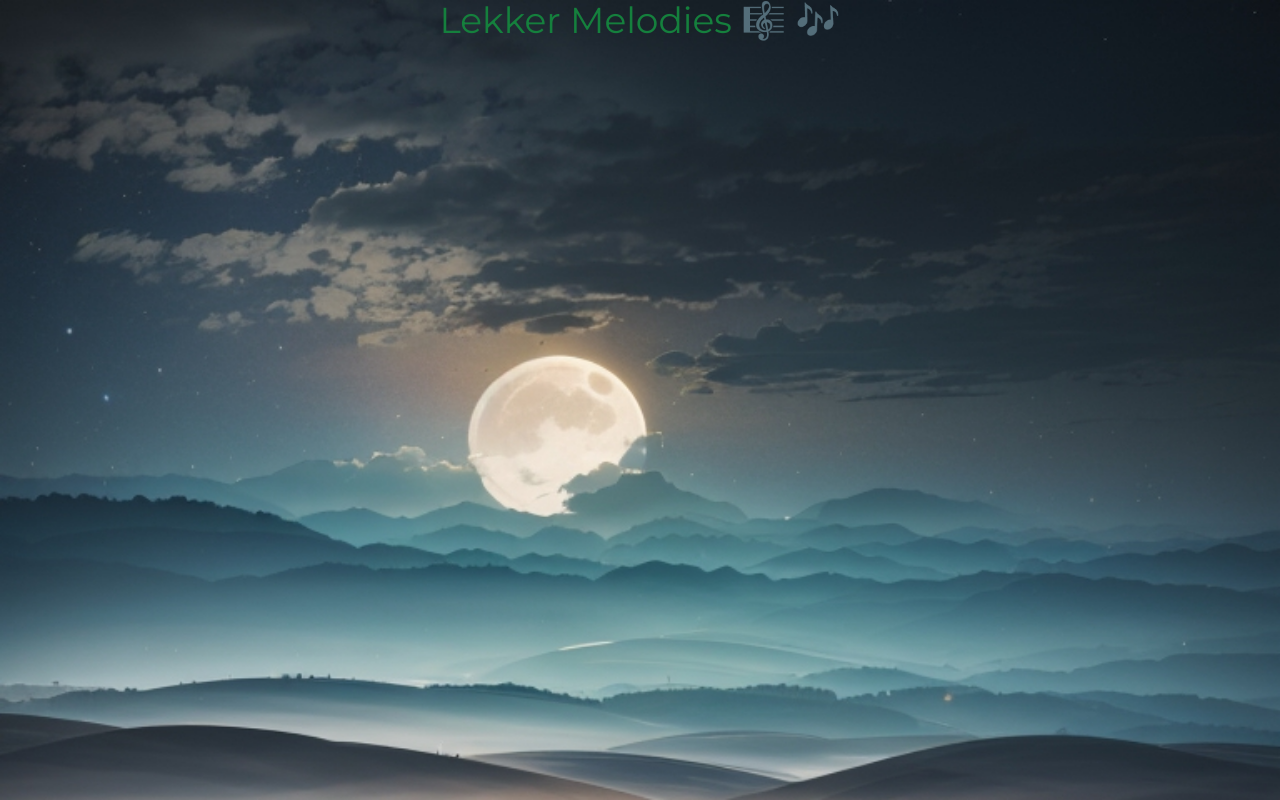
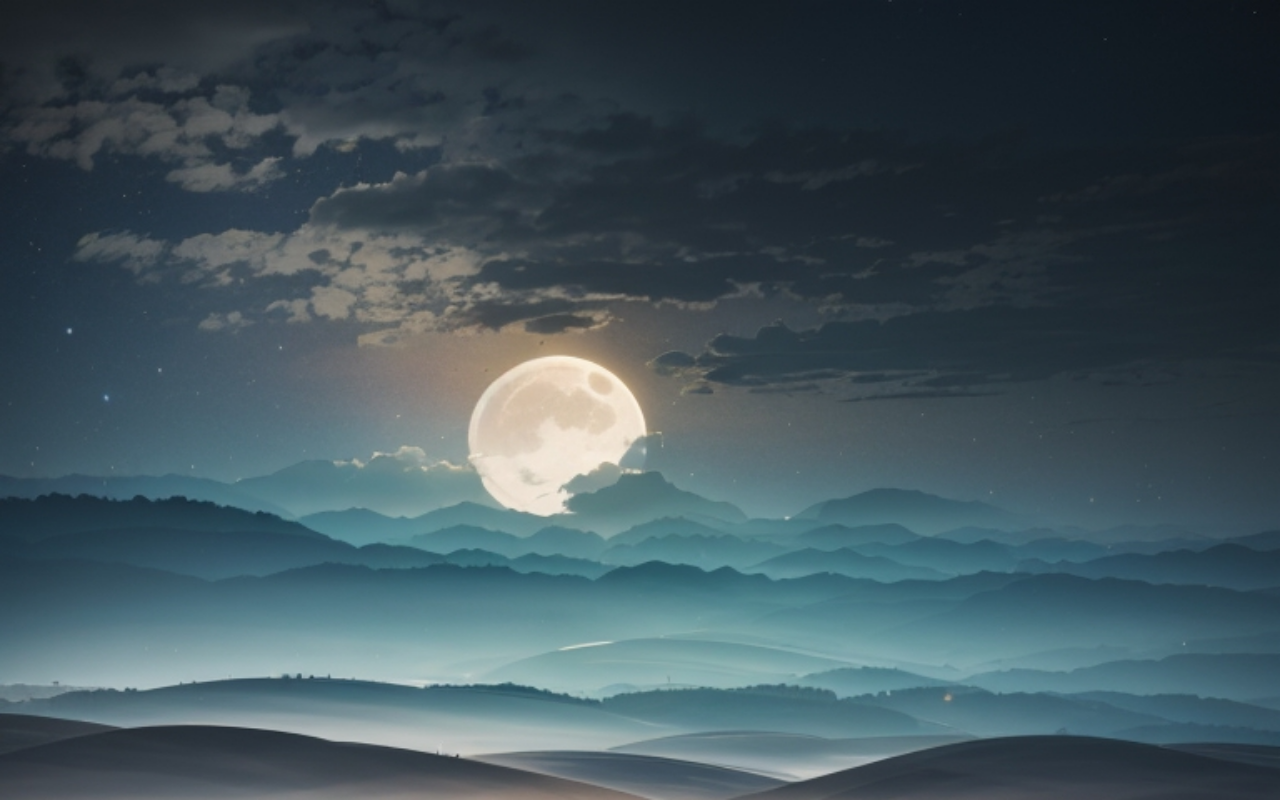
Before and after one commit to mitchiemt11/lekkermelodies, a React (Create React App) app: page / in a window 1280 px wide. Built offline with nearby package versions, Linux system fonts and the light colour scheme.

Commit message:
Remove dummy text

```diff
--- a/src/sections/Landing.jsx
+++ b/src/sections/Landing.jsx
@@ -2,7 +2,7 @@ import React from 'react'
 
 const Landing = () => {
   return (
-    <div className='text-4xl text-center text-green-700'>Lekker Melodies 🎼 🎶 </div>
+    <div></div>
   )
 }
 
```
